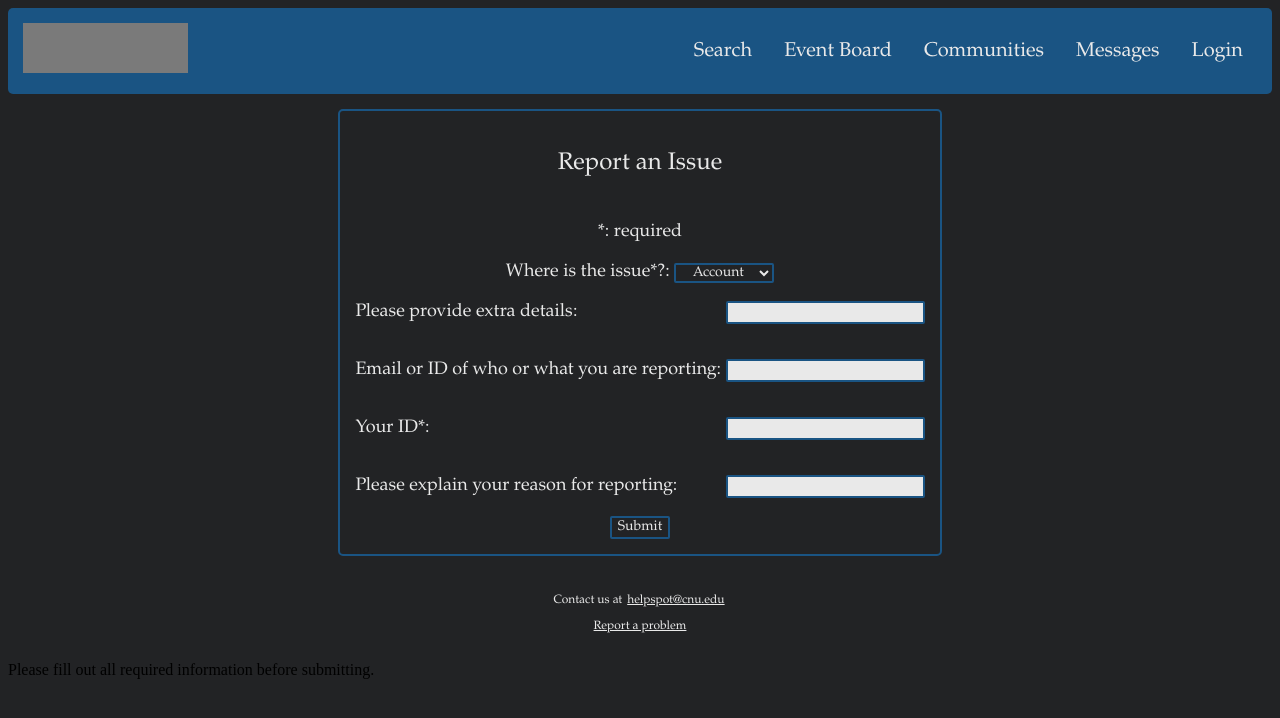
After one commit to lukecotnoir/CPSC351-group1, a PHP site: page /Reports_other.php in a window 1280 px wide. The commit adds this page. Shown: the top 718 px of the page. Run offline with PHP 8.4, Linux system fonts and the light colour scheme; grey boxes are pictures that could not be loaded.

Commit message:
Fixed search, working on reports

```diff
--- a/DB_tables.sql
+++ b/DB_tables.sql
@@ -5,12 +5,12 @@ CREATE TABLE IF NOT EXISTS `Accounts` (
   `UserID` INT NOT NULL,
   `FirstName` VARCHAR(45) NOT NULL,
   `LastName` VARCHAR(45) NOT NULL,
-  `StartYear` INT NOT NULL,
+  `StartYear` INT NULL,
   `GraduationYear` INT NOT NULL,
   `Email` VARCHAR(45) NULL,
   `Acctype` VARCHAR(45) NULL,
   `Major` VARCHAR(45) NULL,
-  `Minor(s)` VARCHAR(45) NULL,
+  `Minor` VARCHAR(45) NULL,
   `Employer` VARCHAR(45) NULL,
   `JobTitle` VARCHAR(45) NULL,
   `Password` VARCHAR(45) NOT NULL,
--- /dev/null
+++ b/Reports_other.php
@@ -0,0 +1,124 @@
+<?php
+    include_once(realpath("resources/config.php"));
+    include_once(realpath(TEMPLATES_PATH . "/header.php"));
+?>
+<link href="public_html/css/report-page.css" rel="stylesheet">
+<body>
+    <form action="Reports_other.php" method="post">
+        <div class="report-form">
+            <div class="title"><p>Report an Issue</p></div>
+            <p>*: required</p>
+            <div class="type">
+                Where is the issue*?:
+                <select name = "dropdown">
+                    <option value = "Account" selected>Account</option>
+                    <option value = "Post">Post</option>
+                    <option value = "Community">Community</option>
+                    <option value = "Message">Message</option>
+                </select>
+            </div>
+            <div class="details">
+                <div class="line">
+                    <p>Please provide extra details:&nbsp</p>
+                    <div class="text-box"><input type ='text', name='otherdetail'></div>
+                </div>
+                <div class="line">
+                    <p>Email or ID of who or what you are reporting:&nbsp</p>
+                    <div class="text-box"><input type ='text', name='rep_ID'></div>
+                </div>
+                <div class="line">
+                    <p>Your ID*:</p>
+                    <div class="text-box"><input type = "text" name = "reporterID"></div>
+                </div>
+                <div class="line">
+                    <p>Please explain your reason for reporting:</p>
+                    <div class="text-box"><input type = "text" name = "reason"></div>
+                </div>
+                <div class="button"><input type="submit" name="submit"></div>
+            </div>
+        </div>
+    </form>
+
+<?php
+    include_once(realpath(TEMPLATES_PATH . "/footer.php"));
+?>
+<?php
+include_once(realpath("resources/connection.php"));
+include_once(realpath(TEMPLATES_PATH . "/header.php"));
+
+
+if(isset($_POST['dropdown'],$_POST['reporterID']))
+{
+    $droptype = $_POST['dropdown'];
+    $reporter_ID = $_POST['reporterID'];
+
+
+    if(isset($_POST["otherdetail"]))
+    {
+        $details = $_POST["otherdetail"];
+    }
+    else
+    {
+        $details = "none";
+    }
+
+    if(isset($_POST["reason"]))
+    {
+        $reason = $_POST["reason"];
+    }
+    else
+    {
+        $reason = "none";
+    }
+
+    if(isset($_POST["rep_ID"]))
+    {
+        $rep_ID = $_POST["rep_ID"];
+    }
+    else
+    {
+        $rep_ID = "none";
+    }
+
+    include_once(realpath(TEMPLATES_PATH . "/footer.php"));
+
+    #Need to figure out how to create a new ID every time
+    $repoth_ID = 00002;
+
+    if($droptype=="Account")
+    {
+        $sql_insert = "INSERT INTO reports_other(RepOth_ID, DropType, OtherDetail, ReporterID, Rep_Acc_ID, Reason)
+        VALUES ('$repoth_ID','$reporttype', '$details', '$reporter_ID','$rep_ID' , '$reason')";
+    }
+    if($droptype=="Post")
+    {
+        $sql_insert = "INSERT INTO reports_other(RepOth_ID, DropType, OtherDetail, ReporterID, Rep_Post_ID, Reason)
+        VALUES ('$repoth_ID','$reporttype', '$details', '$reporter_ID','$rep_ID', '$reason')";
+    }
+    if($droptype=="Community")
+    {
+        $sql_insert = "INSERT INTO reports_other(RepOth_ID, DropType, OtherDetail, ReporterID, Rep_Comm_ID, Reason)
+        VALUES ('$repoth_ID','$reporttype', '$details', '$reporter_ID','$rep_ID', '$reason')";
+    }
+    if($droptype=="Message")
+    {
+        $sql_insert = "INSERT INTO reports_other(RepOth_ID, DropType, OtherDetail, ReporterID, Rep_Mess_ID, Reason)
+        VALUES ('$repoth_ID','$reporttype', '$details', '$reporter_ID','$rep_ID', '$reason')";
+    }
+
+
+
+    if ($conn->query($sql_insert) === TRUE)
+    {
+    echo "<br>Your report has been recorded and sent to Admin";
+    }
+    else
+    {
+    echo "Error: " . $sql_insert . "<br>" . $conn->error;
+    }
+}
+else
+{
+    echo "<br>Please fill out all required information before submitting.";
+}
+?>
```
Also changed, not shown: Reports_system.php (+14 -15 lines), Search_saved.php (+23 -32 lines).
